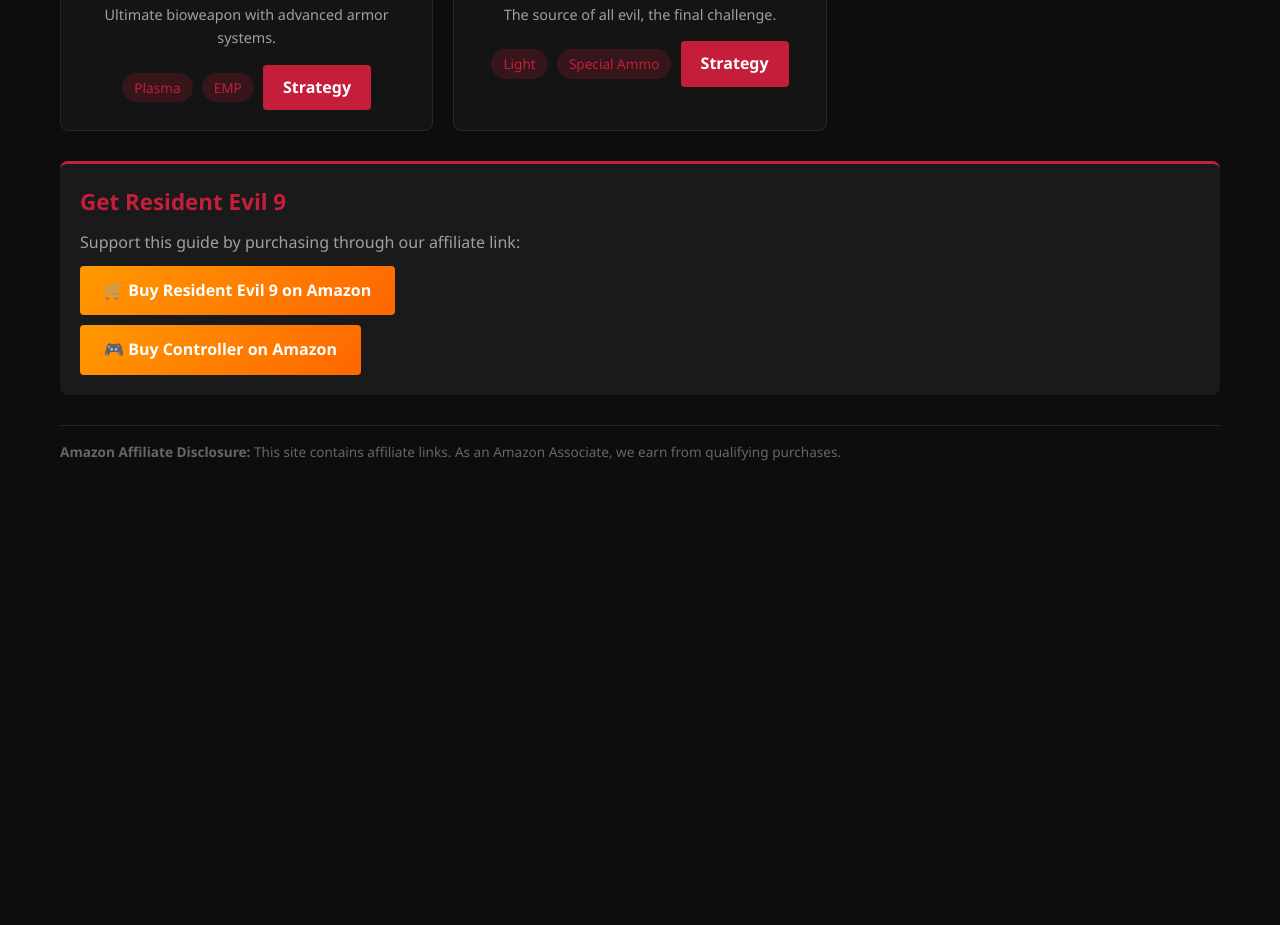
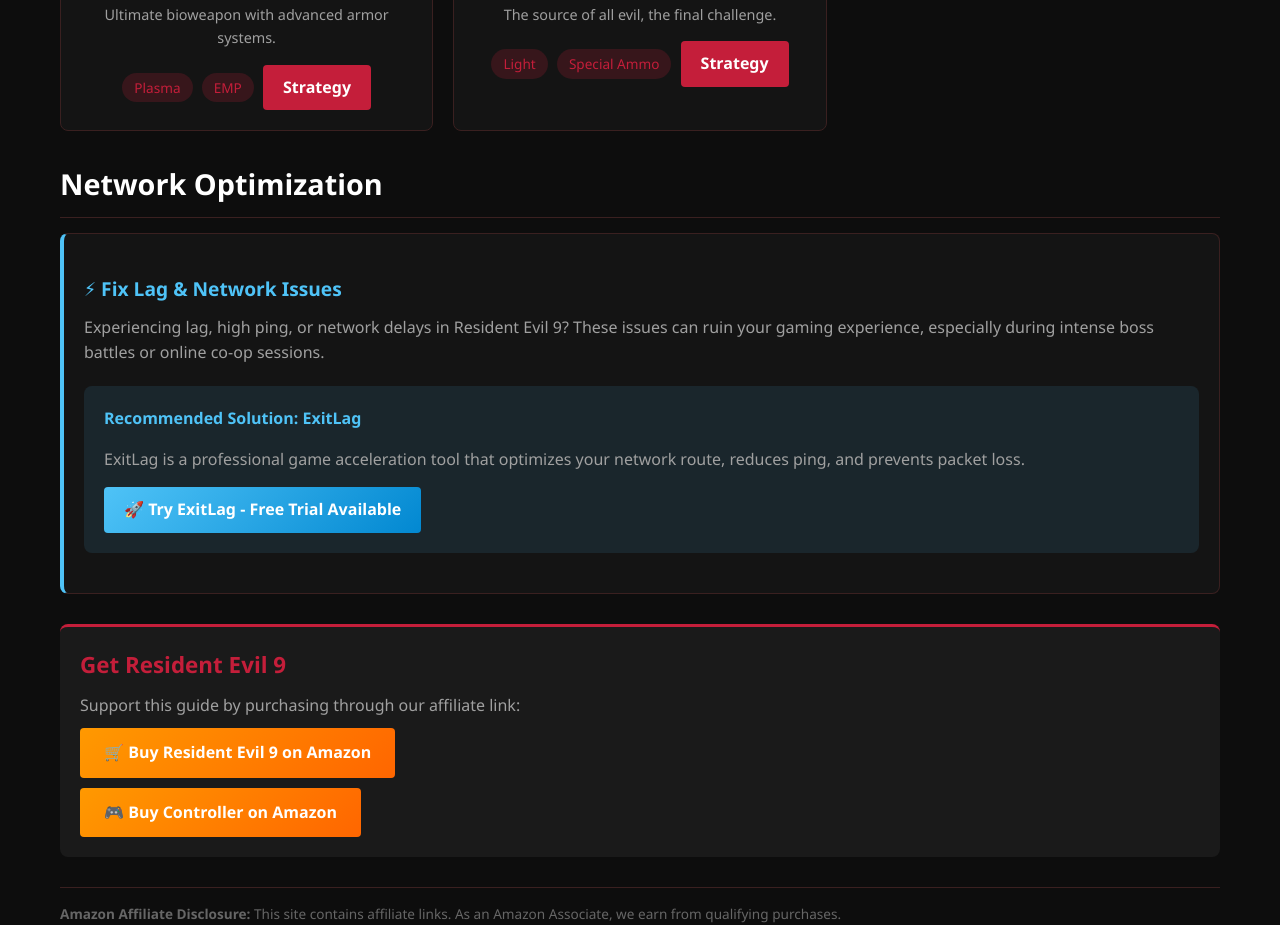
Before and after one commit to SuHao-W/-, a plain HTML site: page RE9Guide/bosses/index.html in a window 1280 px wide. Shown: the part 1517-2442 px from the top of the page. Before the commit the page ends 1979 px from the top, so only its background shows below. Drawn offline with Linux system fonts and the light colour scheme.

Commit message:
更新生化9加速器文案广告

```diff
--- a/RE9Guide/bosses/index.html
+++ b/RE9Guide/bosses/index.html
@@ -107,6 +107,25 @@
       </div>
     </div>
 
+    <h2>Network Optimization</h2>
+
+    <div class="card" style="border-left: 4px solid #4fc3f7;">
+      <h3 class="card-title" style="color: #4fc3f7;">⚡ Fix Lag & Network Issues</h3>
+      <p class="card-description">
+        Experiencing lag, high ping, or network delays in Resident Evil 9? These issues can ruin your gaming experience, especially during intense boss battles or online co-op sessions.
+      </p>
+
+      <div style="background: rgba(79, 195, 247, 0.1); padding: 20px; border-radius: 8px; margin: 20px 0;">
+        <h4 style="color: #4fc3f7; margin-bottom: 15px;">Recommended Solution: ExitLag</h4>
+        <p style="color: #a0a0a0; margin-bottom: 15px;">
+          ExitLag is a professional game acceleration tool that optimizes your network route, reduces ping, and prevents packet loss.
+        </p>
+        <a href="https://www.exitlag.com/refer/10303916" target="_blank" rel="nofollow" class="btn" style="background: linear-gradient(135deg, #4fc3f7, #0288d1);">
+          🚀 Try ExitLag - Free Trial Available
+        </a>
+      </div>
+    </div>
+
     <div id="ads-container" data-ads-path="../ads.html"></div>
   </main>
 
```
Also changed, not shown: RE9Guide/builds/index.html (+19 -0 lines), RE9Guide/characters/index.html (+19 -0 lines), RE9Guide/faq.html (+19 -0 lines), RE9Guide/map/index.html (+19 -0 lines).
